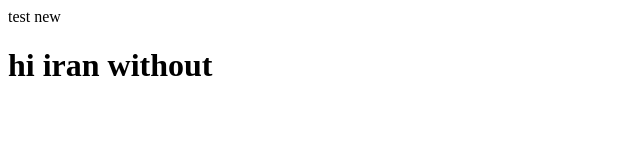
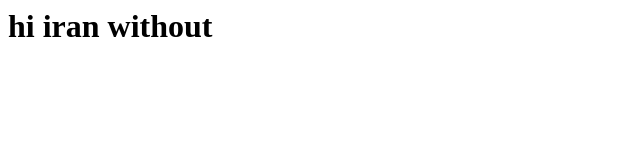
Before and after one commit to abasboazaar/arm, a plain HTML site: page index.html in a window 1280 px wide. Shown: the whole page, without its empty margins (0-640 px from the left). Drawn offline with Linux system fonts and the light colour scheme.

Commit message:
change html

```diff
--- a/index.html
+++ b/index.html
@@ -5,7 +5,6 @@
 </head>
 
 <body>
-    test new
     <h1>hi iran without</h1>
 </body>
 
```
